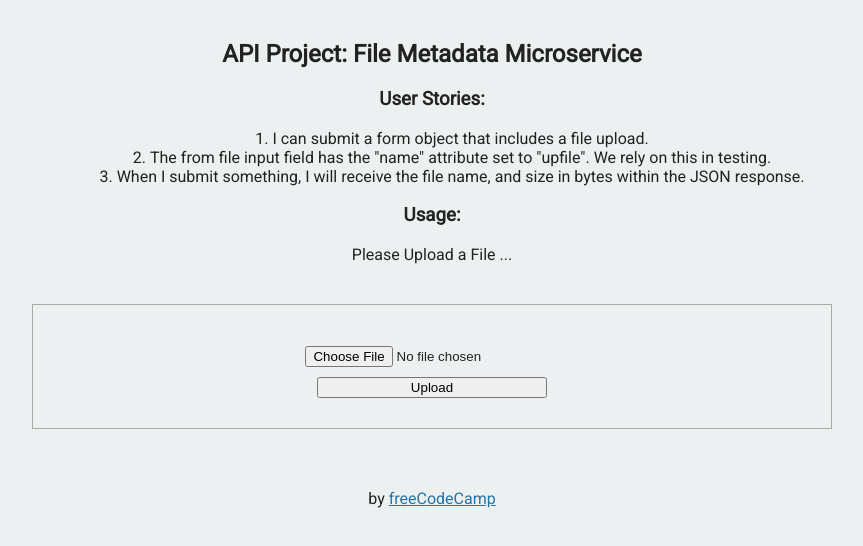
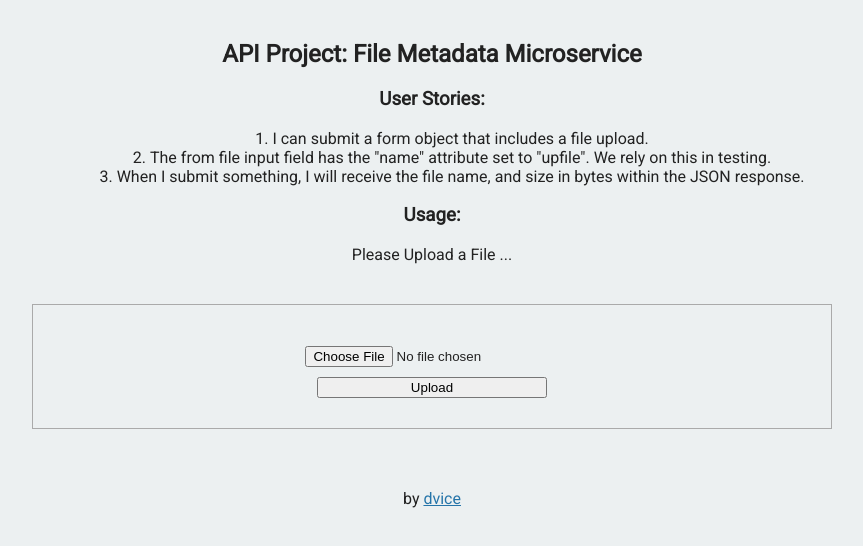
Before and after one commit to deweis/fcc-file-metadata-microservice, a website: page views/index.html in a window 1280 px wide. Shown: the whole page, without its empty margins (208-1071 px from the left). Drawn offline with Linux system fonts and the light colour scheme.

Commit message:
Update api page footer

```diff
--- a/views/index.html
+++ b/views/index.html
@@ -49,10 +49,7 @@
       </div>
     </div>
     <div class="footer">
-      <p>
-        by
-        <a href="http://www.freecodecamp.com">freeCodeCamp</a>
-      </p>
+      <p>by <a href="https://github.com/deweis" target="_blank">dvice</a></p>
     </div>
   </body>
 </html>
```
